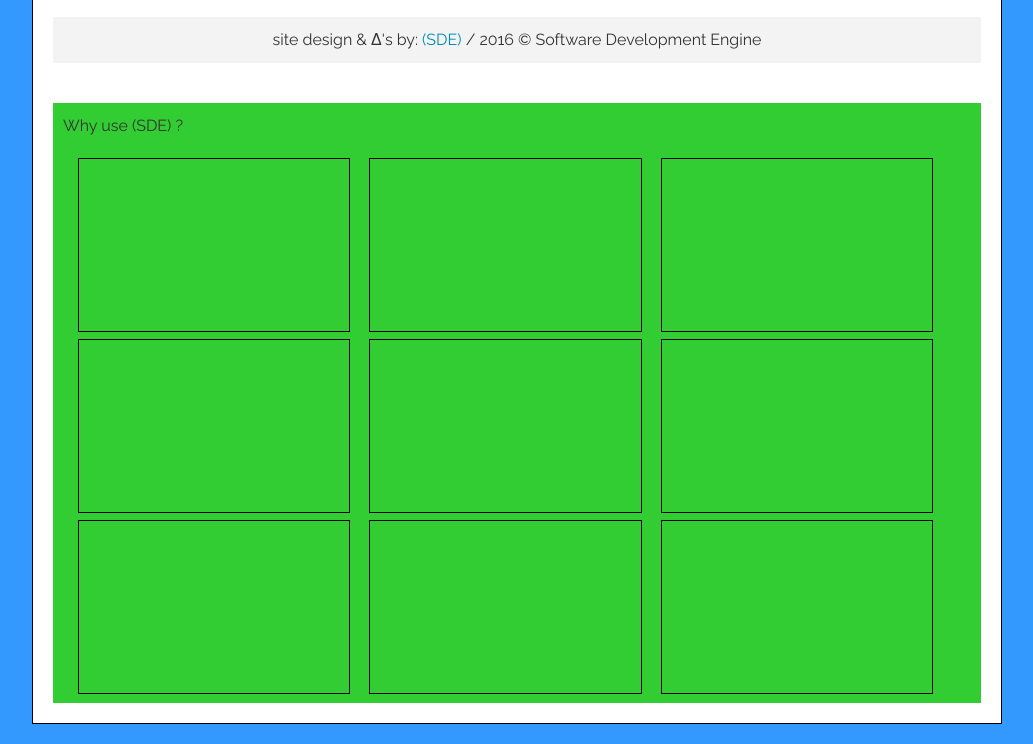
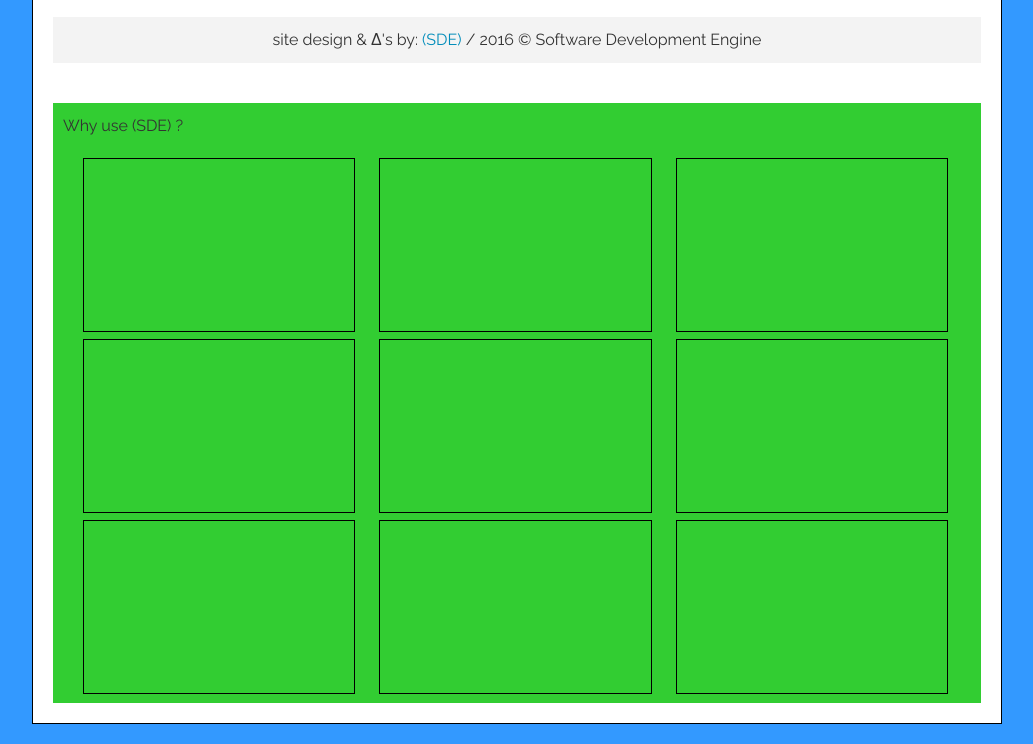
Before and after one commit to softwaredevelopmentengine/inline4, a plain HTML site: page index.html in a window 1280 px wide. Shown: the part 536-1280 px from the top of the page, without its empty margins (123-1156 px from the left). Drawn offline with nearby package versions, Linux system fonts and the light colour scheme.

Commit message:
add another 5px to the margin

```diff
--- a/index.html
+++ b/index.html
@@ -69,15 +69,15 @@
 
     <div class="green" style="background-color:#32CD32;width:100%;height:600px;color:#000;padding:10px;">
       <p>Why use (SDE) ?</p>
-        <div class="simple-box" style="display:inline-block;width:30%;height:30%;border:1px solid #000;padding:10px;margin-left:15px;"></div>
-        <div class="simple-box" style="display:inline-block;width:30%;height:30%;border:1px solid #000;padding:10px;margin-left:15px;"></div>
-        <div class="simple-box" style="display:inline-block;width:30%;height:30%;border:1px solid #000;padding:10px;margin-left:15px;"></div>
-        <div class="simple-box" style="display:inline-block;width:30%;height:30%;border:1px solid #000;padding:10px;margin-left:15px;"></div>
-        <div class="simple-box" style="display:inline-block;width:30%;height:30%;border:1px solid #000;padding:10px;margin-left:15px;"></div>
-        <div class="simple-box" style="display:inline-block;width:30%;height:30%;border:1px solid #000;padding:10px;margin-left:15px;"></div>
-        <div class="simple-box" style="display:inline-block;width:30%;height:30%;border:1px solid #000;padding:10px;margin-left:15px;"></div>
-        <div class="simple-box" style="display:inline-block;width:30%;height:30%;border:1px solid #000;padding:10px;margin-left:15px;"></div>
-        <div class="simple-box" style="display:inline-block;width:30%;height:30%;border:1px solid #000;padding:10px;margin-left:15px;"></div>
+        <div class="simple-box" style="display:inline-block;width:30%;height:30%;border:1px solid #000;padding:10px;margin-left:20px;"></div>
+        <div class="simple-box" style="display:inline-block;width:30%;height:30%;border:1px solid #000;padding:10px;margin-left:20px;"></div>
+        <div class="simple-box" style="display:inline-block;width:30%;height:30%;border:1px solid #000;padding:10px;margin-left:20px;"></div>
+        <div class="simple-box" style="display:inline-block;width:30%;height:30%;border:1px solid #000;padding:10px;margin-left:20px;"></div>
+        <div class="simple-box" style="display:inline-block;width:30%;height:30%;border:1px solid #000;padding:10px;margin-left:20px;"></div>
+        <div class="simple-box" style="display:inline-block;width:30%;height:30%;border:1px solid #000;padding:10px;margin-left:20px;"></div>
+        <div class="simple-box" style="display:inline-block;width:30%;height:30%;border:1px solid #000;padding:10px;margin-left:20px;"></div>
+        <div class="simple-box" style="display:inline-block;width:30%;height:30%;border:1px solid #000;padding:10px;margin-left:20px;"></div>
+        <div class="simple-box" style="display:inline-block;width:30%;height:30%;border:1px solid #000;padding:10px;margin-left:20px;"></div>
     </div><!--end of green div-->
 
 <script src="./framework/js/vendor/jquery.js"></script>
```
